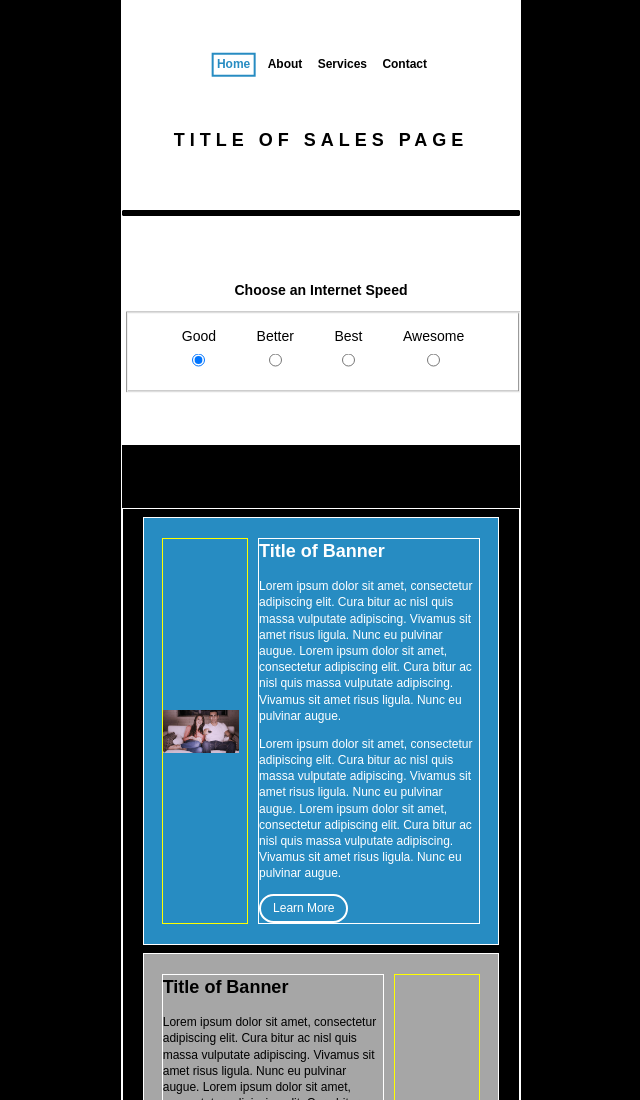
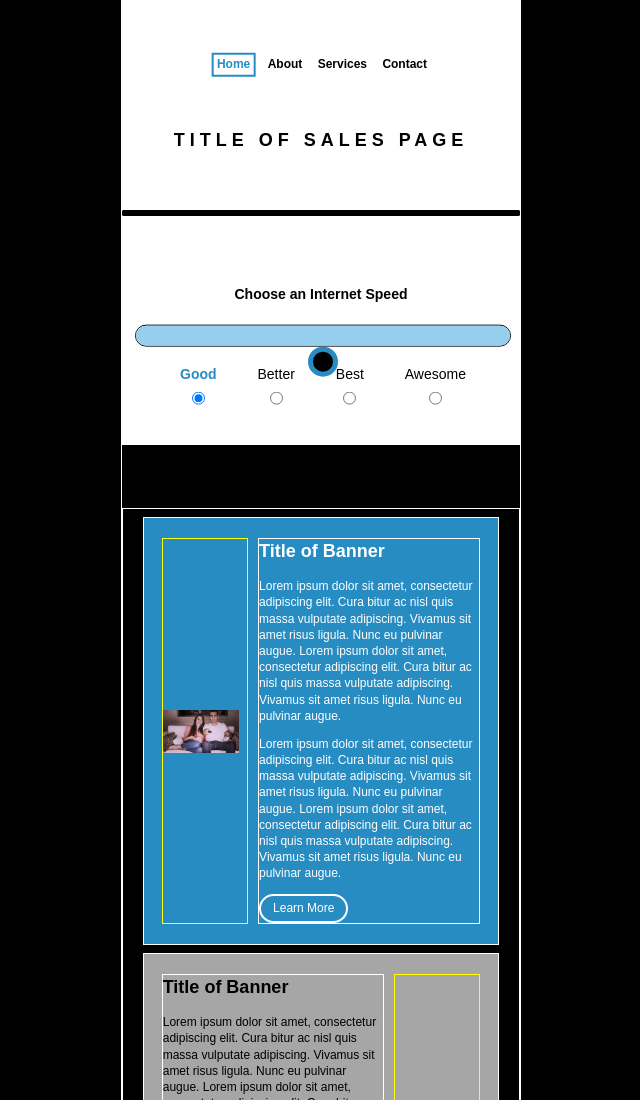
Before and after one commit to kganguly/FED, a website: page index.html in a window 1280 px wide. Shown: the top 1100 px of the page, without its empty margins (319-959 px from the left). Drawn offline with nearby package versions, Linux system fonts and the light colour scheme.

Commit message:
Progress bar and slider initial styling.

```diff
--- a/css/style.css
+++ b/css/style.css
@@ -82,7 +82,7 @@ header h1 {
     margin-top: 50px;
 }
 
-#slider {
+#speed {
     min-height: 230px;
     width: 100%;
     background-color: white;
@@ -93,16 +93,17 @@ header h1 {
     position: relative;
 }
 
-#slider>.wrapper {
+#speed>.wrapper {
     width: 100%;
 }
 
-#slider h2 {
+#speed h3 {
     white-space: nowrap;
+    margin-bottom: 50px;
 }
 
 .meter {
-    /* border: none; */
+    border: none;
     width: 100%;
 }
 
@@ -120,11 +121,38 @@ header h1 {
     margin-right: 2.5%;
 }
 
+.meter>label.checked {
+    color: #278cc2;
+    font-weight: bold;
+}
+
 label>span,
 label>input {
     display: block;
     margin: 10px auto;
     font-size: 14px;
+}
+
+.mercury {
+    padding: 10px;
+    background-color: #96cfed;
+    border-radius: 10px;
+    border: none;
+}
+
+.thermometer {
+    border: solid 1.5px black;
+    border-radius: 13px;
+    margin-top: -90px
+}
+
+.slider {
+    background-color: black;
+    border-radius: 50%;
+    border: solid 5px #278cc2;
+    display: inline-block;
+    width: 30px;
+    height: 30px;
 }
 
 section {
--- a/index.html
+++ b/index.html
@@ -33,7 +33,7 @@
 
         </header>
 
-        <section class="row" id="slider">
+        <section class="row" id="speed">
             <div class="wrapper">
                 <h3>Choose an Internet Speed</h3>
                 <form action="">
```
